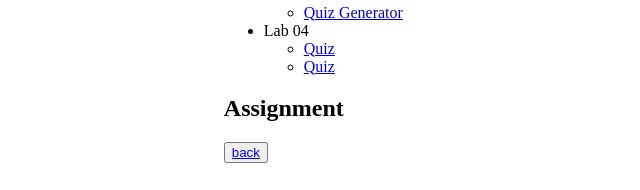
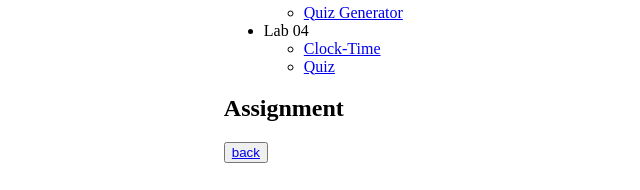
Before and after one commit to Jin-SukKim/Jin-SukKim.github.io, a plain HTML site: page COMP4711.html in a window 1280 px wide. Shown: the part 395-585 px from the top of the page, 320-960 px from the left. Drawn offline with Linux system fonts and the light colour scheme.

Commit message:
Update COMP4711.html

```diff
--- a/COMP4711.html
+++ b/COMP4711.html
@@ -21,7 +21,7 @@
 			</ul>
 			<li>Lab 04</li>
 			<ul>
-				<li><a href="https://clock-time.herokuapp.com/">Quiz</a></li>
+				<li><a href="https://clock-time.herokuapp.com/">Clock-Time</a></li>
 				<li><a href="lab4/quiz/quiz.html">Quiz</a></li>
 			</ul>
 	</div>
```
